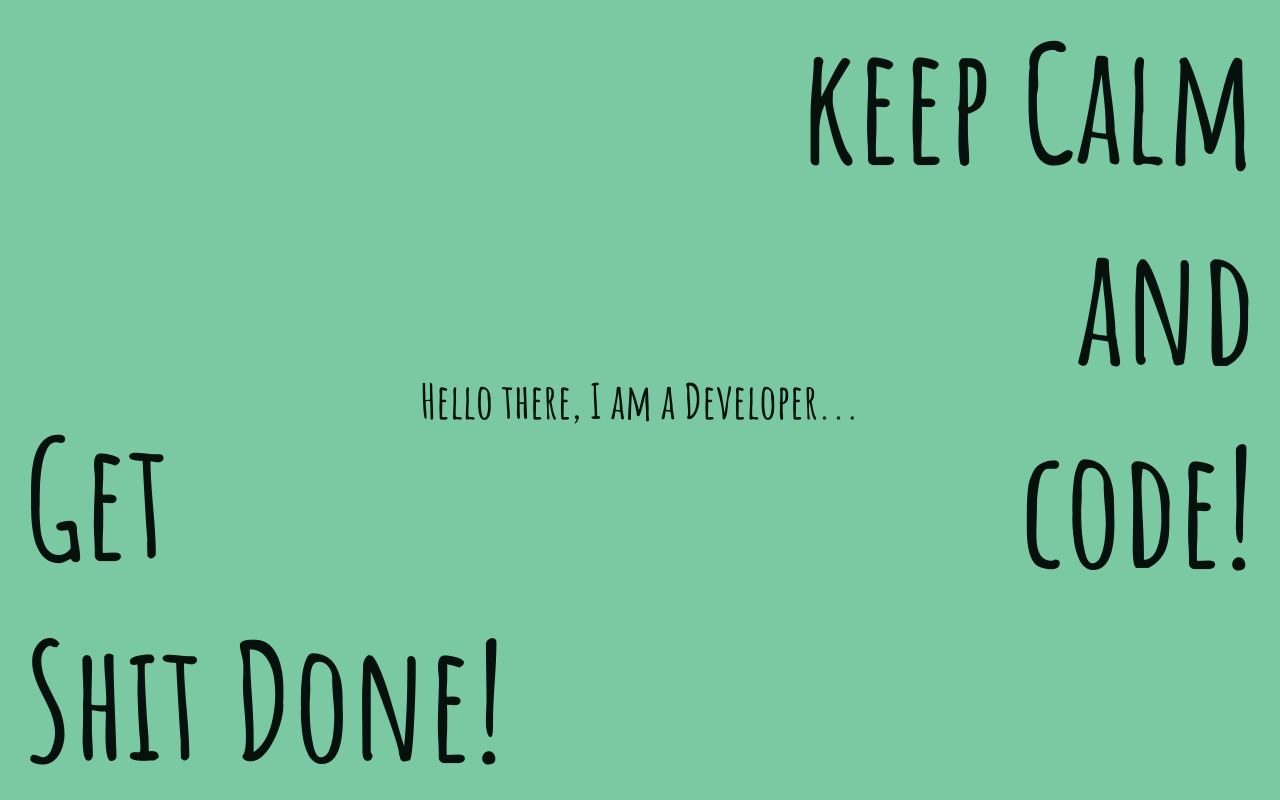
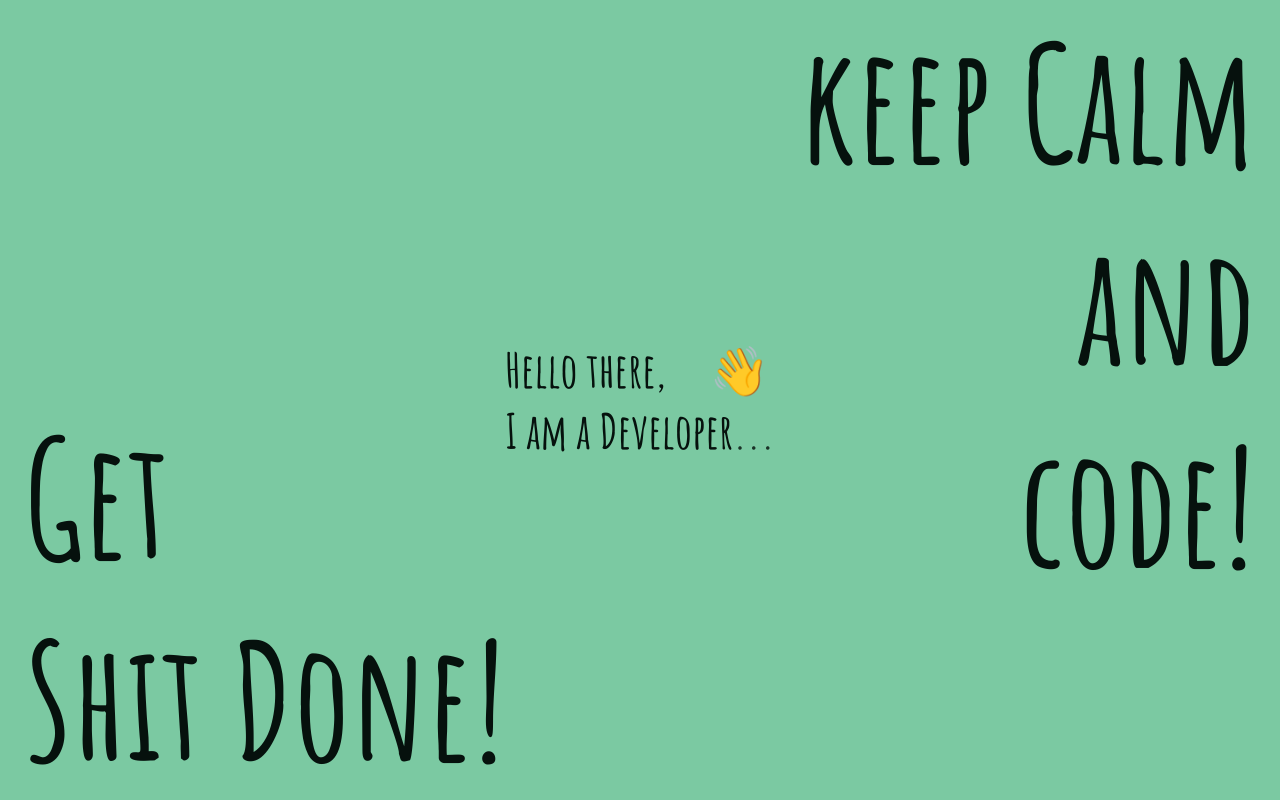
Before and after one commit to priyanshu4705/webWall, a plain HTML site: page index.html in a window 1280 px wide. Drawn offline with nearby package versions, Linux system fonts and the light colour scheme.

Commit message:
hand wave

```diff
--- a/index.html
+++ b/index.html
@@ -71,7 +71,7 @@
         Get <br />
         Shit Done!
       </p>
-      <div class="center">Hello there, I am <span class="element"></span></div>
+      <div class="center">Hello there,&nbsp;&nbsp;&nbsp;&nbsp;&nbsp;👋<br> I am <span class="element"></span></div>
       <p class="msg2">
         keep Calm <br />
         and <br />code!
```
